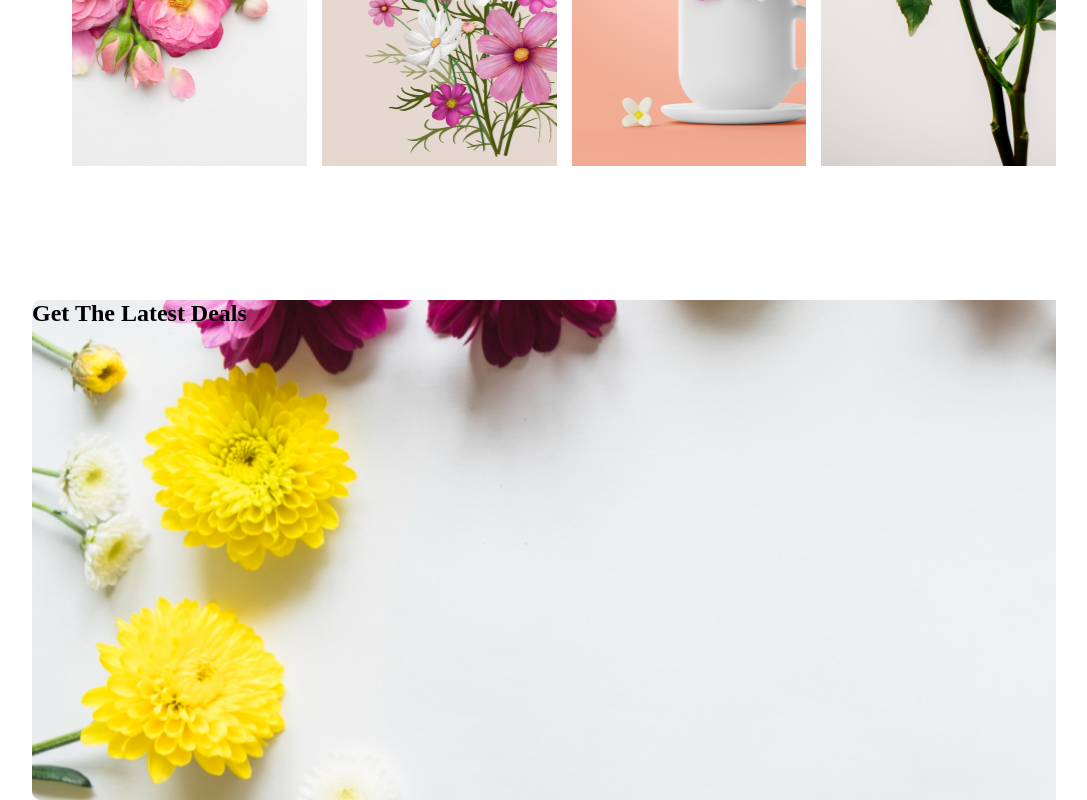
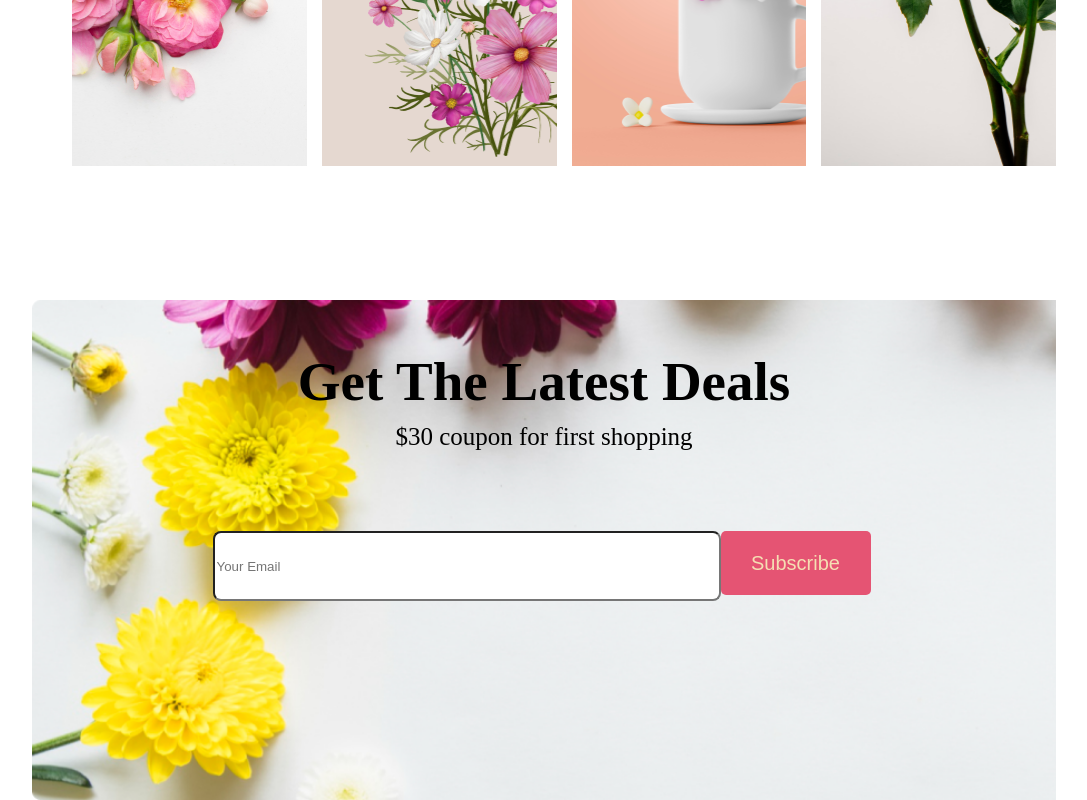
Before and after one commit to akanik3376/first-assignment-flower-shop, a plain HTML site: page index.html in a window 1280 px wide. Shown: the part 2654-3454 px from the top of the page, without its empty margins (96-1183 px from the left). Drawn offline with Linux system fonts and the light colour scheme.

Commit message:
added all

```diff
--- a/index.html
+++ b/index.html
@@ -96,10 +96,23 @@
 
         <section>
             <div class="subscrib-section">
-                <h1>Get The Latest Deals</h1>
+                <h1 class="subscrib-header">Get The Latest Deals</h1>
+                <p class="sub-discription">$30 coupon for first shopping</p>
+                <div class="input-fild">
+                    <form action="">
+                        <!-- <label for="">Email:</label> -->
+                        <input class="email" type="email" name="" id="" placeholder="Your Email">
+
+                    </form>
+                    <button>Subscribe</button>
+                </div>
             </div>
         </section>
     </main>
+
+    <footer>
+
+    </footer>
 </body>
 
 </html>
--- a/style.css
+++ b/style.css
@@ -250,6 +250,10 @@
 
 /* instagram end  */
 
+
+
+/* subscrib start  */
+
 .subscrib-section {
     width: 80%;
     height: 500px;
@@ -260,3 +264,48 @@
     background-size: cover;
 
 }
+
+.subscrib-header {
+    font-size: 55px;
+    text-align: center;
+    padding-top: 50px;
+}
+
+.sub-discription {
+    font-size: 25px;
+    text-align: center;
+    margin-top: 10px;
+}
+
+.input-fild {
+
+    display: flex;
+    justify-content: center;
+    margin-top: 30px;
+
+}
+
+
+
+.input-fild button {
+    width: 150px;
+    height: 64px;
+    background-color: #E55473;
+    border-radius: 5px;
+    border: 0px;
+    color: wheat;
+    font-size: 20px;
+    margin-top: 50px;
+    margin-right: 5px;
+
+}
+
+.email {
+    width: 500px;
+    height: 64px;
+    border-radius: 8px;
+    background: #FFF;
+    margin-top: 50px;
+}
+
+/* footer start  */
```
